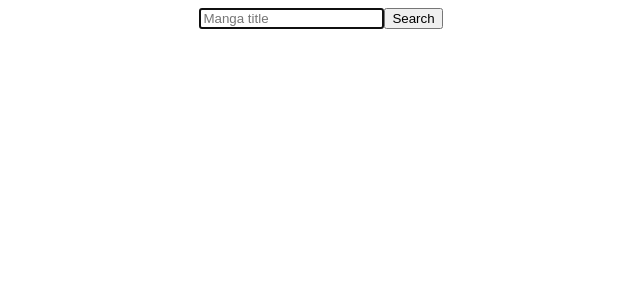
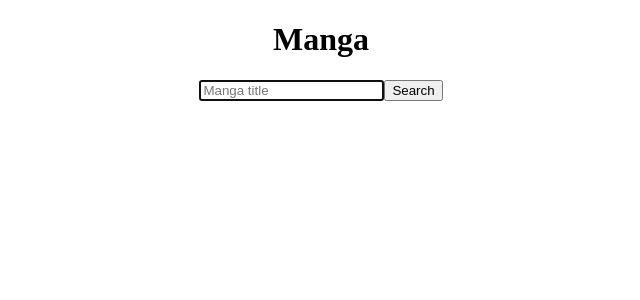
Before and after one commit to moostofa/fullstack-archives, a React (Create React App) app in the folder frontend/: page /#/manga in a window 1280 px wide. Shown: the top 300 px of the page, without its empty margins (319-959 px from the left). Built offline with nearby package versions, Linux system fonts and the light colour scheme.

Commit message:
SearchForm.js progress - can store q and results in state

```diff
--- a/frontend/src/components/SearchForm.jsx
+++ b/frontend/src/components/SearchForm.jsx
@@ -1,12 +1,41 @@
-import React from 'react'
+import React, { useState } from 'react'
+
+const searchSubjects = {
+    Books: (q) => `Search for a book. q = ${q}`,
+    Anime: (q) => `Search for an anime. q = ${q}`,
+    Manga: (q) => `Search for a manga. q = ${q}`
+}
 
 const SearchForm = (props) => {
+    const [state, setstate] = useState({
+        "q": "",
+        "results": ""
+    })
+
+    const performSearch = event => {
+        event.preventDefault()
+        const q = event.target.q.value
+        setstate({
+            "q": `Search results for "${q}"`,
+            "results": searchSubjects[props.subject](q)
+        })
+    }
+
     return (
         <div>
-            <form>
-                <input autoFocus name='q' type="text" placeholder={props.placeholder} />
-                <input type="submit" value="Search" />
-            </form>
+            <div>
+                <h1>{props.subject}</h1>
+                <form onSubmit={performSearch}>
+                    <input autoFocus name='q' type="text" placeholder={`${props.subject} title`} />
+                    <input type="submit" value="Search" />
+                </form>
+            </div>
+            <div>
+                <h1> {state["q"]} </h1>
+                <div>
+                    {state["results"]}
+                </div>
+            </div>
         </div>
     )
 }
--- a/frontend/src/routes/Categories.jsx
+++ b/frontend/src/routes/Categories.jsx
@@ -2,11 +2,7 @@ import React, { useState, useEffect } from 'react'
 import { useParams } from "react-router-dom"
 import SearchForm from '../components/SearchForm'
 
-const CategoryOptions = {
-    "books": "Book title",
-    "anime": "Anime title",
-    "manga": "Manga title"
-}
+const CategoryOptions = ["books", "anime", "manga"]
 
 const Categories = () => {
     const [state, setstate] = useState("")
@@ -15,7 +11,10 @@ const Categories = () => {
     // check if the url param is valid - if so, render a search form for that component (component can be book, anime, or manga)
     useEffect(() => {
         setstate(
-            Object.keys(CategoryOptions).includes(category) ? <SearchForm placeholder={CategoryOptions[category]} />
+            CategoryOptions.includes(category)
+            ? <SearchForm
+                subject = {category.charAt(0).toLocaleUpperCase() + category.slice(1)}
+              />
             : <h1>A "{category}" item cannot be searched.</h1>
         )
     }, [category])
```
